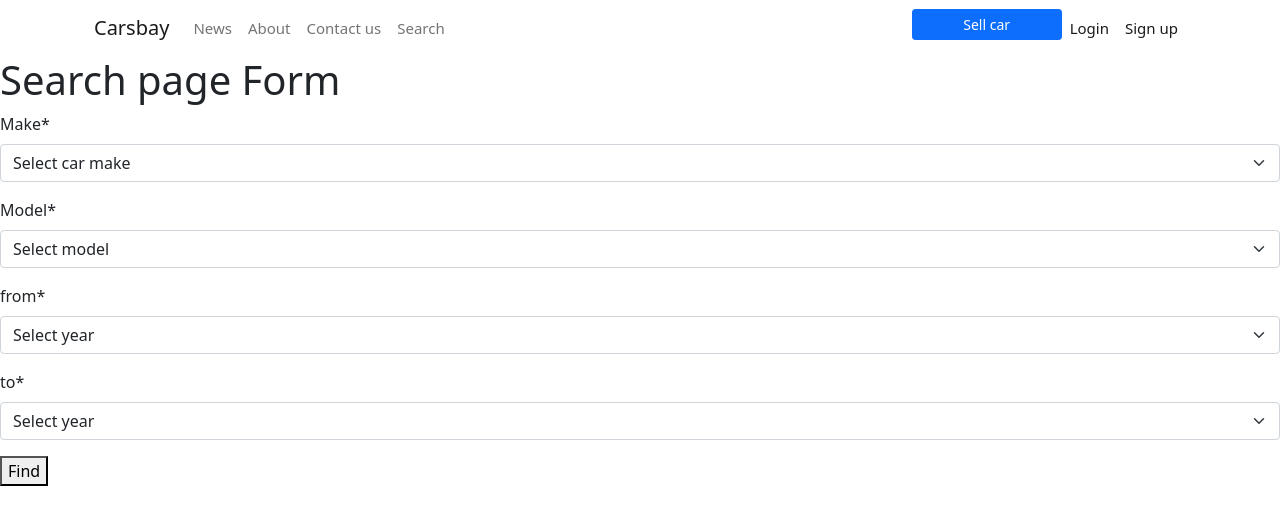
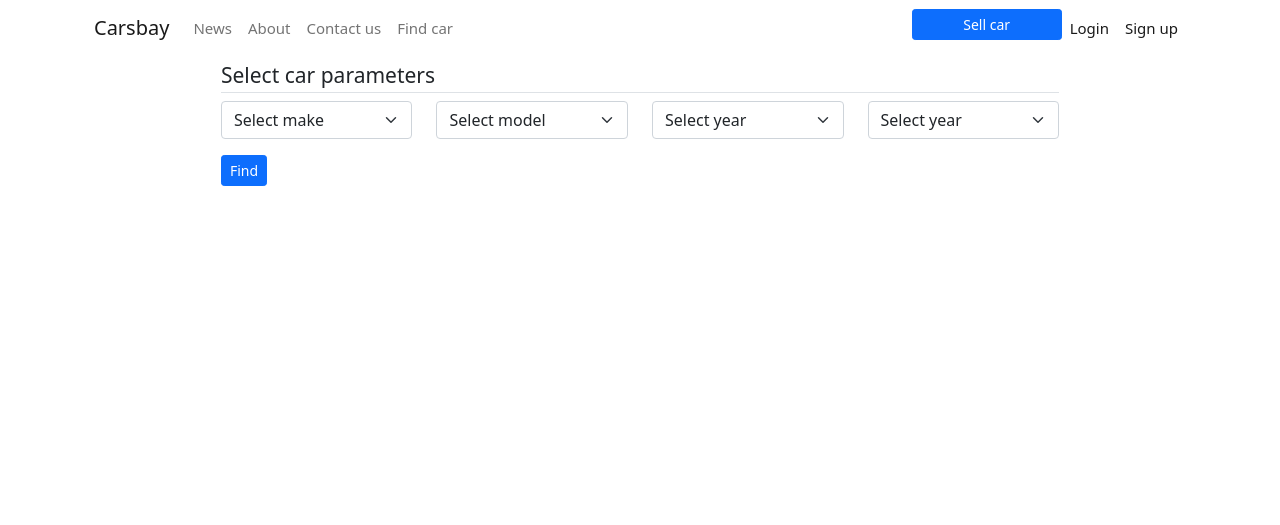
Before and after one commit to userksv/carsbay, a Django app: page /search/ in a window 1280 px wide. Shown: the top 525 px of the page. Run offline with Django 4.2, Linux system fonts and the light colour scheme; data that the repository does not hold is empty; parts of the project's set-up code (start-up, migrations or seed data) failed here and were passed over; some libraries are stand-ins or nearby versions.

Commit message:
added search app, find a car by parameters and minor visual fixes

```diff
--- a/contact/forms.py
+++ b/contact/forms.py
@@ -2,6 +2,6 @@ from django import forms
 
 
 class contactForm(forms.Form):
-    subject = forms.CharField(max_length=100, label='Subject')
-    sender = forms.EmailField(label='Your email')
-    message = forms.CharField(widget=forms.Textarea)
+    subject = forms.CharField(max_length=100, label='', widget=forms.TextInput(attrs={'placeholder': 'Subject'}))
+    sender = forms.EmailField(label='', widget=forms.TextInput(attrs={'placeholder': 'Your email'}))
+    message = forms.CharField(label='', widget=forms.Textarea(attrs={'placeholder': 'Write your message...'}))
--- a/search/forms.py
+++ b/search/forms.py
@@ -1,11 +1,26 @@
 import datetime
 from django import forms
 from main.models import Brand, CarModel
+from crispy_forms.helper import FormHelper
+from crispy_forms.layout import Layout, Submit, HTML, Div, Row, Column
 
 class SearchForm(forms.Form):
+    def __init__(self, *args, **kwargs):
+        super().__init__(*args, **kwargs)
+        self.helper = FormHelper()
+        self.helper.form_class = 'form-group'
+        self.helper.form_tag = False
+        self.helper.layout = (
+            Row(
+                Column('make'),
+                Column('model'),
+                Column('year_from'),
+                Column('year_to'),
+                css_class=''
+            )
+        )
     YEAR_CHOICES = [('','Select year')] + [(r,r) for r in range(1990, datetime.date.today().year+1)]
-
-    make = forms.ModelChoiceField(queryset=Brand.objects.all(), empty_label='Select car make',
+    make = forms.ModelChoiceField(queryset=Brand.objects.all(), empty_label='Select make', label='',
                                   widget=forms.Select(attrs={
                                       'name': 'make',
                                       'hx-get': "models", # url
@@ -13,6 +28,6 @@ class SearchForm(forms.Form):
                                       'hx-target': '#id_model' # load model options
                                       })
                                 )
-    model = forms.ModelChoiceField(queryset=CarModel.objects.none(), empty_label='Select model')
-    year_from = forms.ChoiceField(choices=YEAR_CHOICES, initial=0, label='from')
-    year_to = forms.ChoiceField(choices=YEAR_CHOICES, initial=0, label='to')
+    model = forms.ModelChoiceField(queryset=CarModel.objects.none(), empty_label='Select model', label='',)
+    year_from = forms.ChoiceField(choices=YEAR_CHOICES, initial=0, label='')
+    year_to = forms.ChoiceField(choices=YEAR_CHOICES, initial=0, label='')
--- a/search/views.py
+++ b/search/views.py
@@ -8,12 +8,16 @@ from django.db.models import Q
 from main.models import get_models, Post
 from .forms import SearchForm
 
-class SearchForm(FormView):
+class SearchForm(FormView, ListView):
+    model = Post
     template_name = 'search/search.html'
     form_class = SearchForm
 
+    def form_valid(self, form: Any) -> HttpResponse:
+        print(form.data)
+        return super().form_valid(form)
+
     def get_success_url(self):
-        post = self.get_object()
         return reverse("search-result/")
 
 
@@ -37,9 +41,9 @@ class SearchResultView(ListView):
         model = self.request.GET.get('model')
         y_from = int(self.request.GET.get('year_from'))
         year_to = int(self.request.GET.get('year_to'))
-        posts = Post.objects.filter(model=model, year__range=[y_from, year_to])
+        object_list = Post.objects.filter(model=model, year__range=[y_from, year_to])
 
-        return posts
+        return object_list
 
 
 def models(request):
--- a/templates/contact/contact.html
+++ b/templates/contact/contact.html
@@ -15,9 +15,8 @@
 <div class="d-flex justify-content-center ">
     <form method="POST" novalidate>
         {% csrf_token %}
-        <label for="form">
-            <h2>Write your message or wishes</h2>
-        </label>
+        <div class="form-group">
+            <legend class="border-bottom mb-2">Write your message</legend>
             <fieldset class="form-group">
                 {{form|crispy}}
             </fieldset>
@@ -25,6 +24,7 @@
                 <button class="btn btn-secondary btn-sm m-1 w-50" type="submit">Send message</button>
                 <a class="btn btn-secondary btn-sm m-1 w-50" href="{% url 'home' %}">Cancel</a>
             </div>
+        </div>
     </form>
 </div>
 
--- a/templates/main/about.html
+++ b/templates/main/about.html
@@ -3,6 +3,9 @@
 
 {% block content %}
 <div class="container h-50 d-flex justify-content-center">
-    <h1 class="">{% translate 'This page in development' %}</h1>
+    <div>
+        <h1 class="text-center">Hi!</h1>
+        <h4>Here you can sell or buy used car</h4>
+    </div>
 </div>
 {% endblock %}
--- a/templates/main/navbar.html
+++ b/templates/main/navbar.html
@@ -20,7 +20,7 @@
           <a class="nav-link " href="{% url 'contact' %}">Contact us</a>
         </li>
         <li class="nav-item">
-          <a class="nav-link " href="{% url 'search' %}">Search</a>
+          <a class="nav-link " href="{% url 'search' %}">Find car</a>
         </li>
       </ul>
       <ul class="navbar-nav me-right mb-2 mb-lg-0">
--- a/templates/search/search.html
+++ b/templates/search/search.html
@@ -1,4 +1,5 @@
 {% extends 'main/base.html' %}
+<title>Search page</title>
 {% load crispy_forms_tags %}
 
 {% block content %}
@@ -6,11 +7,14 @@
 {% load widget_tweaks %}
 
 {% load static %}
-<h1>Search page Form</h1>
+<div class="d-flex justify-content-center">
 
-<form method="get" action="search-result/" enctype="multipart/form-data">
-    {% csrf_token %}
-    {{form|crispy}}
-    <button type="submit" id="searchSubmit">Find</button>
-</form>
+    <form method="get" action="search-result/" enctype="multipart/form-data">
+        {% csrf_token %}
+        <legend class="mb-1 border-bottom mb-2"><small> Select car parameters</small></legend>
+        <!-- {{form|crispy}} -->
+        {% crispy form %}
+        <button type="submit" class="btn btn-primary btn-sm ">Find</button>
+    </form>
+</div>
 {% endblock %}
--- a/templates/users/profile.html
+++ b/templates/users/profile.html
@@ -18,7 +18,8 @@
                                 <div class="bg-image hover-zoom ripple rounded ripple-surface">
                                     {% for img in post.post_image.all %}
                                     {% if forloop.counter == 1 %}
-                                    <img src="{{ img.images.url }}" class="w-100" />
+                                    <a href="{% url 'post-detail' post.id %}"><img src="{{ img.images.url }}"
+                                            class="w-100" /></a>
                                     {% endif %}
                                     {% endfor %}
                                     <a href="#!">
```
Also changed, not shown: templates/search/search_result.html (+56 -8 lines). Lines whose indentation alone changed are shown as unchanged.
